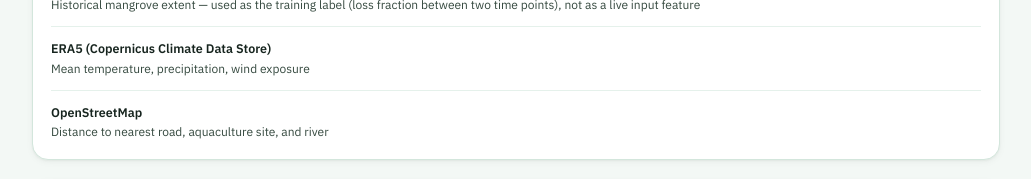
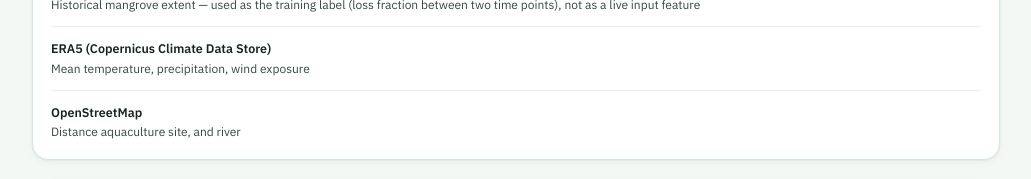
Before and after one commit to yuuhnna/AIHackathon2026_KADJA_AETHER, a Next.js app in the folder frontend/: page /data-methodology in a window 1280 px wide. Shown: the part 2980-3159 px from the top of the page, without its empty margins (240-1271 px from the left). Built offline with nearby package versions, Linux system fonts and the light colour scheme.

Commit message:
update: data source in openstreetmap

```diff
--- a/frontend/app/data-methodology/page.tsx
+++ b/frontend/app/data-methodology/page.tsx
@@ -30,7 +30,7 @@ const DATA_SOURCES = [
   },
   {
     name: "OpenStreetMap",
-    use: "Distance to nearest road, aquaculture site, and river",
+    use: "Distance aquaculture site, and river",
   },
 ];
 
```
